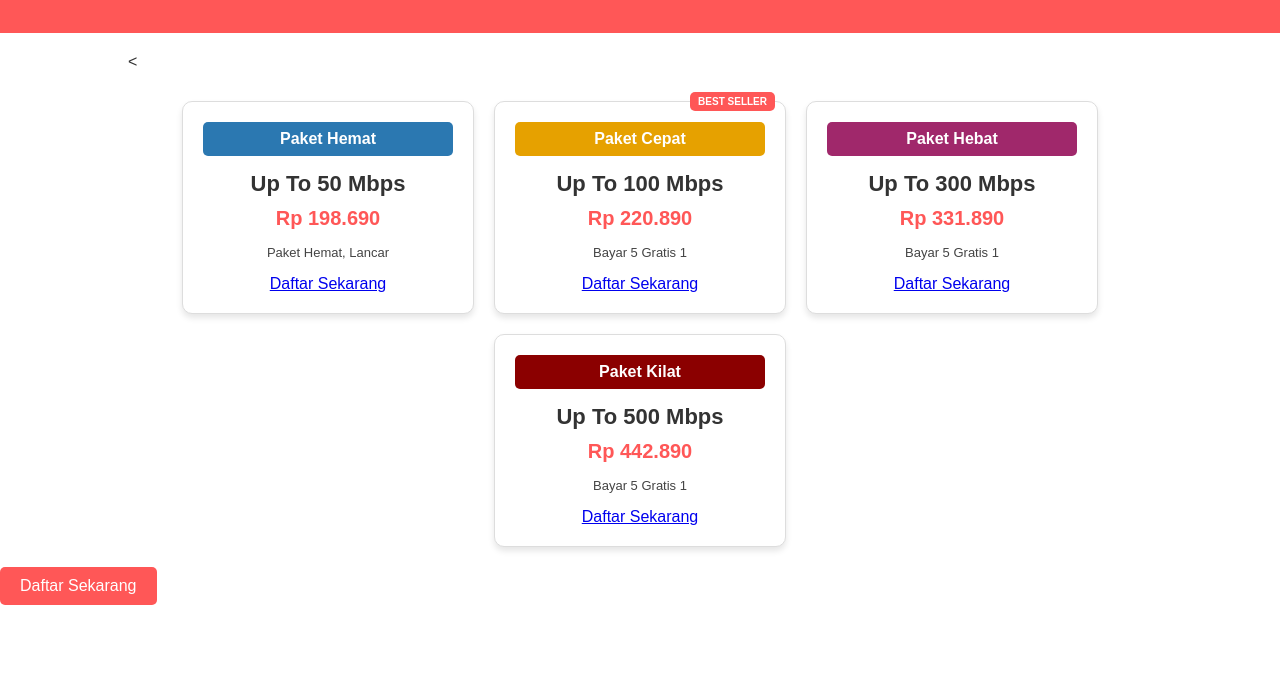
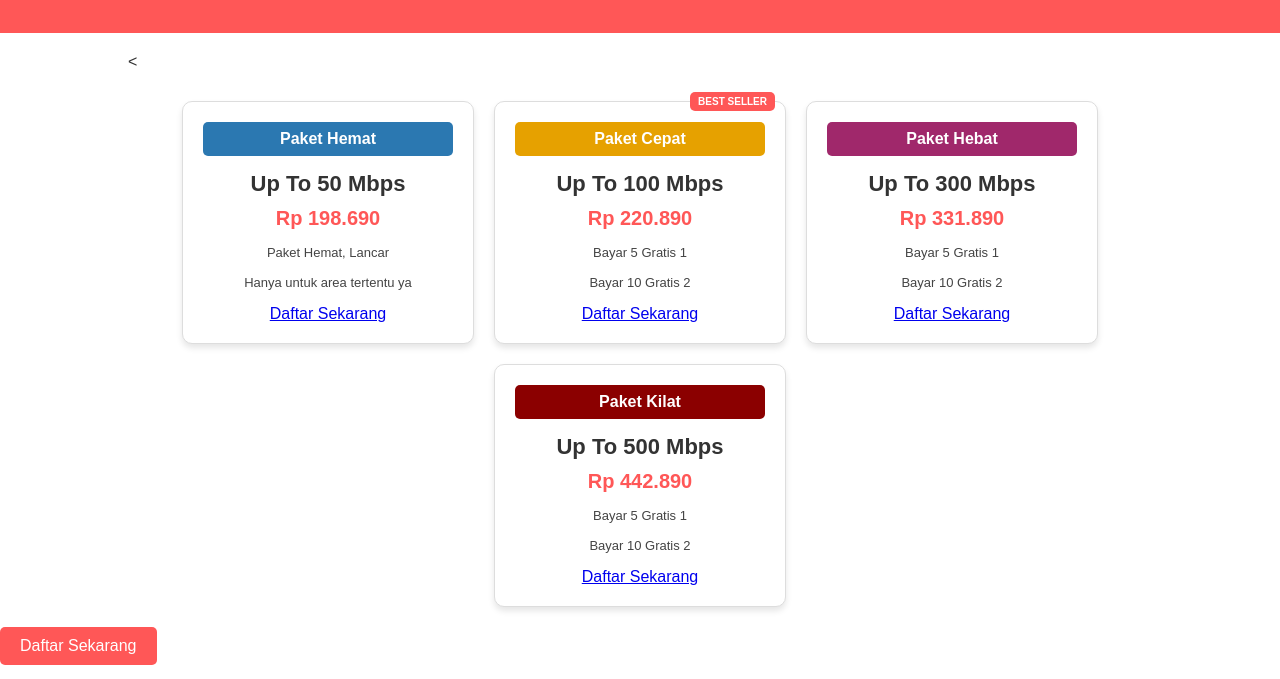
Before and after one commit to rahmatuin18-gif/INDOSAT-HI-FI-, a plain HTML site: page index.html in a window 1280 px wide. Shown: the part 121-800 px from the top of the page. Drawn offline with Linux system fonts and the light colour scheme.

Commit message:
Update index.html

```diff
--- a/index.html
+++ b/index.html
@@ -90,6 +90,7 @@ header { background-color: #ff5757; color: white; padding: 20px 0; text-align: c
     <div class="speed">Up To 50 Mbps</div>
     <div class="price">Rp 198.690</div>
     <p class="promo">Paket Hemat, Lancar</p>
+    <p class="promo">Hanya untuk area tertentu ya</p>
     <a href="https://wa.me/6285892431341">Daftar Sekarang</a>
   </div>
 
@@ -100,6 +101,7 @@ header { background-color: #ff5757; color: white; padding: 20px 0; text-align: c
     <div class="speed">Up To 100 Mbps</div>
     <div class="price">Rp 220.890</div>
     <p class="promo">Bayar 5 Gratis 1</p>
+    <p class="promo">Bayar 10 Gratis 2</p>
     <a href="https://wa.me/6285892431341">Daftar Sekarang</a>
   </div>
 
@@ -109,6 +111,7 @@ header { background-color: #ff5757; color: white; padding: 20px 0; text-align: c
     <div class="speed">Up To 300 Mbps</div>
     <div class="price">Rp 331.890</div>
     <p class="promo">Bayar 5 Gratis 1</p>
+    <p class="promo">Bayar 10 Gratis 2</p>
     <a href="https://wa.me/6285892431341">Daftar Sekarang</a>
   </div>
 
@@ -118,6 +121,7 @@ header { background-color: #ff5757; color: white; padding: 20px 0; text-align: c
     <div class="speed">Up To 500 Mbps</div>
     <div class="price">Rp 442.890</div>
     <p class="promo">Bayar 5 Gratis 1</p>
+    <p class="promo">Bayar 10 Gratis 2</p>
     <a href="https://wa.me/6285892431341">Daftar Sekarang</a>
   </div>
   </div>
```
